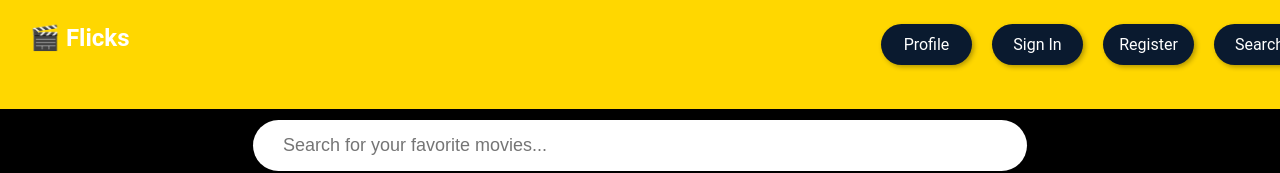
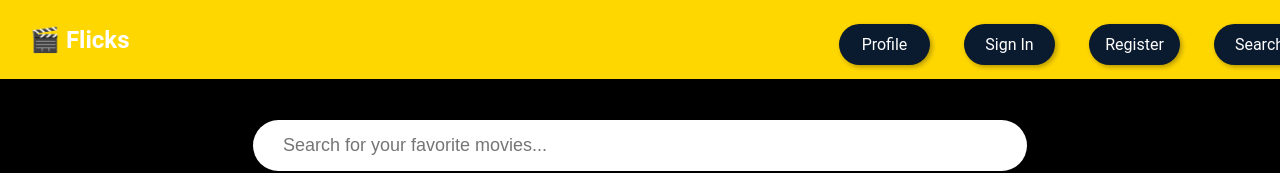
Before and after one commit to JScodesconcise/Flicks, a React (Create React App) app in the folder flicks/: page / in a window 1280 px wide. Shown: the top 173 px of the page. Built offline with nearby package versions, Linux system fonts and the light colour scheme; no server answers.

Commit message:
Update Navbar.css

```diff
--- a/flicks/src/styling/Navbar.css
+++ b/flicks/src/styling/Navbar.css
@@ -1,14 +1,16 @@
 /* Navbar Styling */
 .navbar {
   display: flex;
+  justify-content: space-between;
   align-items: center;
   background-color: #FFD700; /* Gold */
-  height: 79px; /* Match Figma */
-  width: 100%; /* Full width */
-  position: fixed; /* Fix to top */
+  height: 79px; /* Exact Figma height */
+  width: 100%;
+  position: fixed; /* Fix to the top */
   top: 0;
   left: 0;
-  z-index: 1000; /* Ensure it stays on top */
+  z-index: 1000; /* Ensure it's always on top */
+  padding: 0 30px; /* Adjusted padding */
 }
 
 /* Adjust Page Content to Avoid Overlapping */
@@ -22,18 +24,15 @@
   font-weight: bold;
   font-family: 'Roboto', sans-serif;
   color: #FFFFFF; /* White */
-  position: absolute;
-  left: 30px; /* Adjust logo placement */
-  top: 24px;
 }
 
 /* Button Wrapper */
 .nav-links {
+  display: flex;
+  gap: 24px; /* Adjust spacing between buttons */
   position: absolute;
-  top: 19px; /* Align buttons to Figma Y position */
-  right: 30px; /* Align buttons to the right */
-  display: flex;
-  gap: 10px; /* Space between buttons */
+  right: 30px; /* Align to the right */
+  top: 19px; /* Match Figma */
 }
 
 /* Navbar Buttons */
@@ -51,12 +50,6 @@
   box-shadow: 2px 2px 5px rgba(0, 0, 0, 0.3); /* Drop shadow */
 }
 
-/* Individual Button Positions Based on Figma */
-.nav-links button:nth-child(1) { left: 972px; }
-.nav-links button:nth-child(2) { left: 1091px; }
-.nav-links button:nth-child(3) { left: 1210px; }
-.nav-links button:nth-child(4) { left: 1329px; }
-
 /* Hover Effect */
 .nav-links button:hover {
   background-color: #14253E; /* Slightly lighter navy */
```
